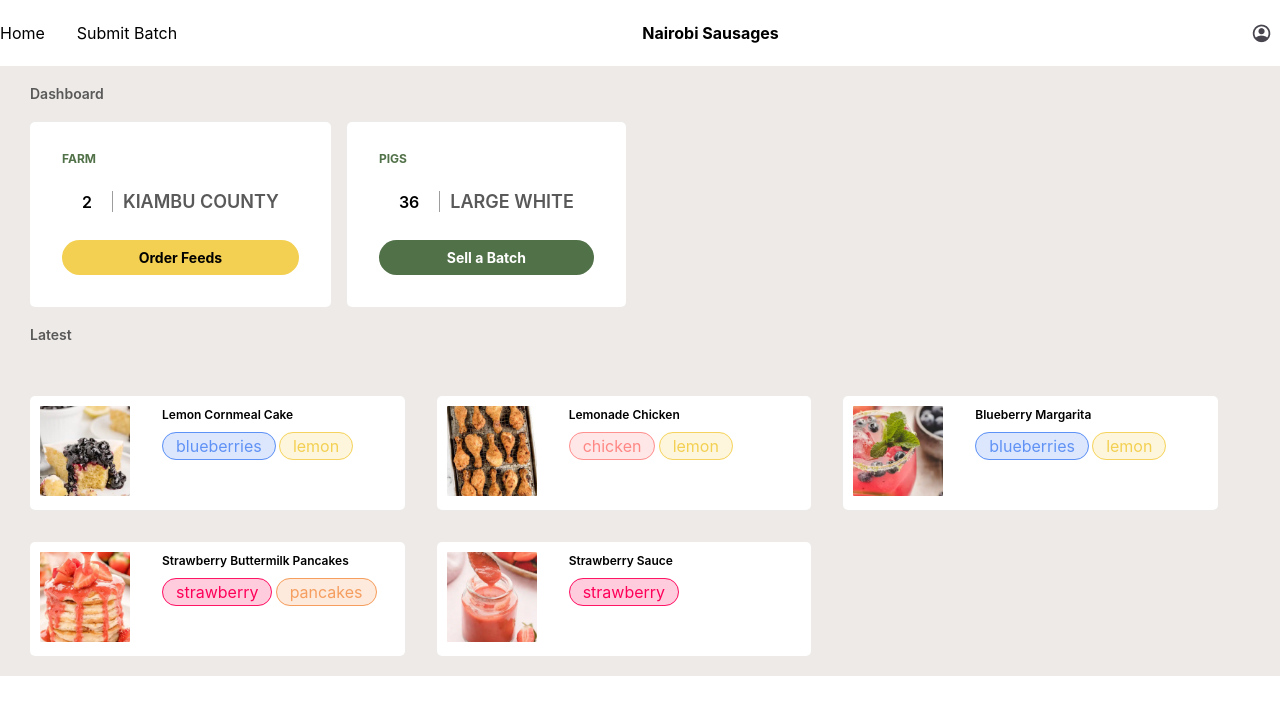
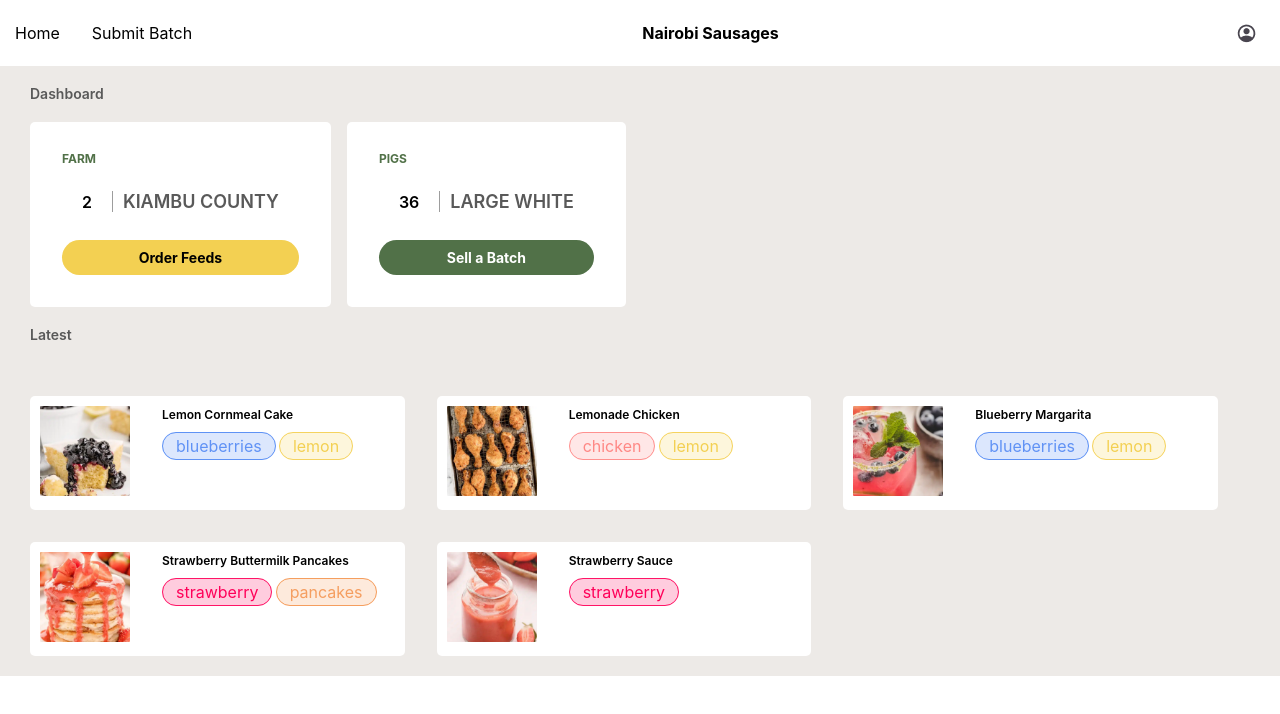
Before and after one commit to hellen17/frontend-test-peachcars, a Vue app: page /dashboard in a window 1280 px wide. Shown: the top 714 px of the page. Built offline with nearby package versions, Linux system fonts and the light colour scheme.

Commit message:
fix padding navbar

```diff
--- a/src/components/Login.vue
+++ b/src/components/Login.vue
@@ -71,6 +71,7 @@
   flex-direction: column;
   gap: 2rem;
   align-items: center;
+  justify-content: center;
   height: 100vh;
 }
 
--- a/src/components/Navbar.vue
+++ b/src/components/Navbar.vue
@@ -23,7 +23,7 @@ import { useRouter } from 'vue-router';
     display: flex;
     justify-content: space-between;
     align-items: center;
-    padding: 15px 0;
+    padding: 15px;
 }
 .nav-links{
     display: flex;
```
